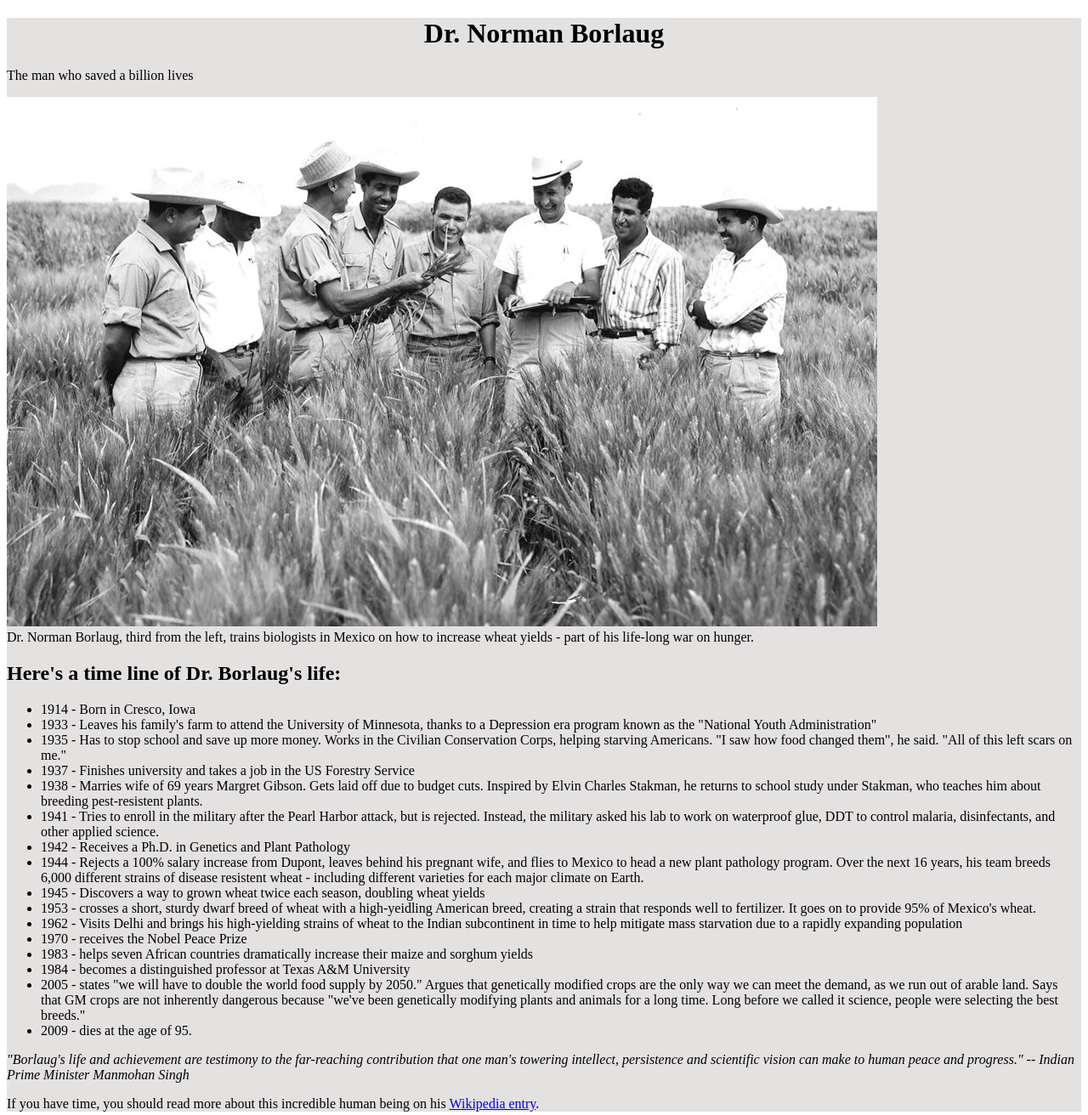
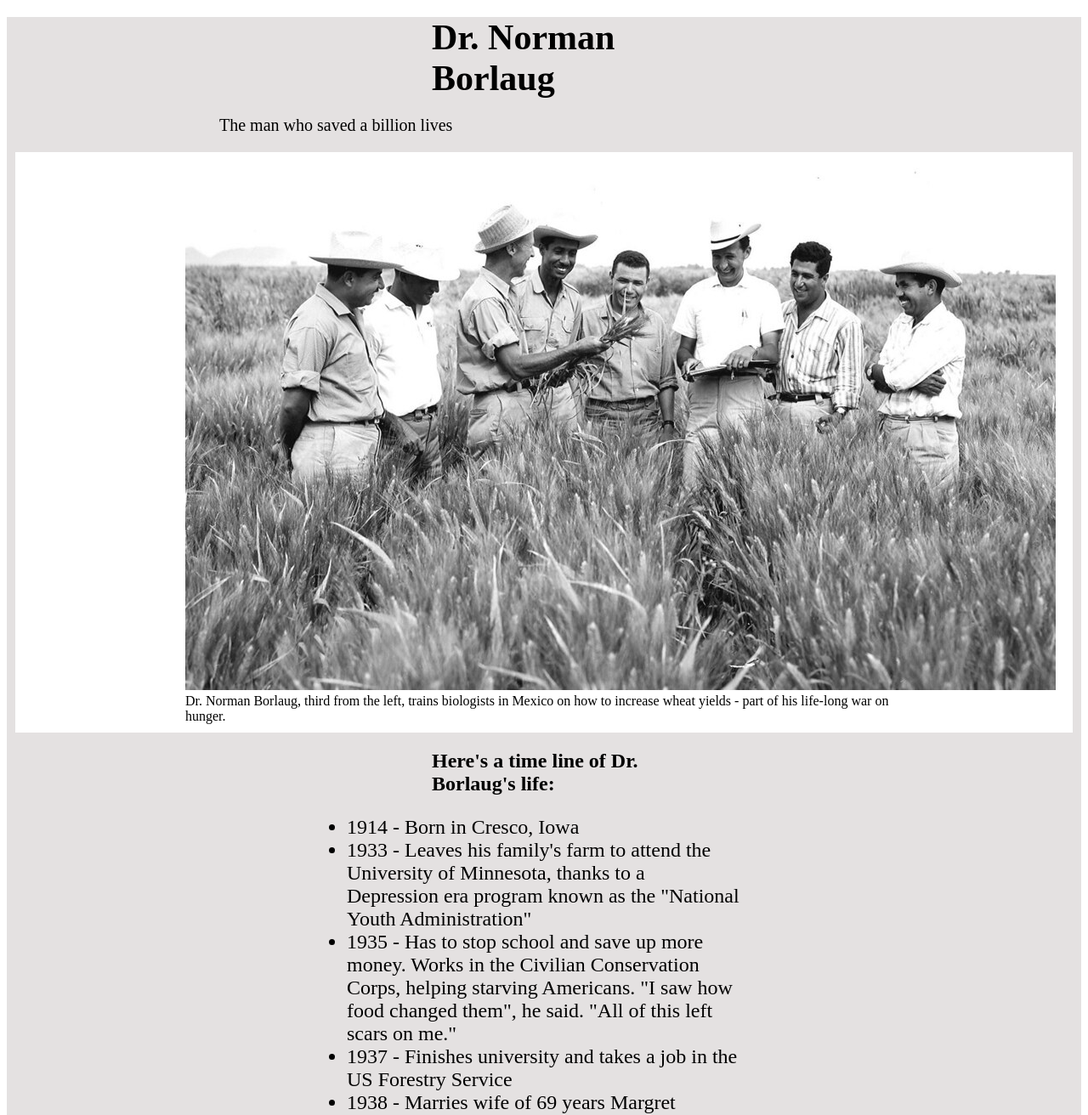
Before and after one commit to Seena2/fcc-project, a plain HTML site: page index.html in a window 1280 px wide. Shown: the top 1312 px of the page at 85% size. Drawn offline with Linux system fonts and the light colour scheme.

Commit message:
final result of first challenge

```diff
--- a/style.css
+++ b/style.css
@@ -1,7 +1,28 @@
+/* tribute page*/
 #main{
     background-color: rgb(228, 225, 225);
    }
 
-   h1{
-       justify-self: center;
-   }
+ #title{
+    font-size: 42px;
+    margin: 20px 500px;
+ }
+ p{
+    font-size: 20px;
+    margin: 20px 250px;
+ }
+
+ #img-div{
+     background-color: white;
+    margin:10px;
+    padding: 10px 200px;
+}
+
+#tribute-info{
+    padding: 0 500px;
+}
+ul{
+    padding: 0 400px;
+    font-size: 24px;
+    line-height:1.5 em;
+}
```
